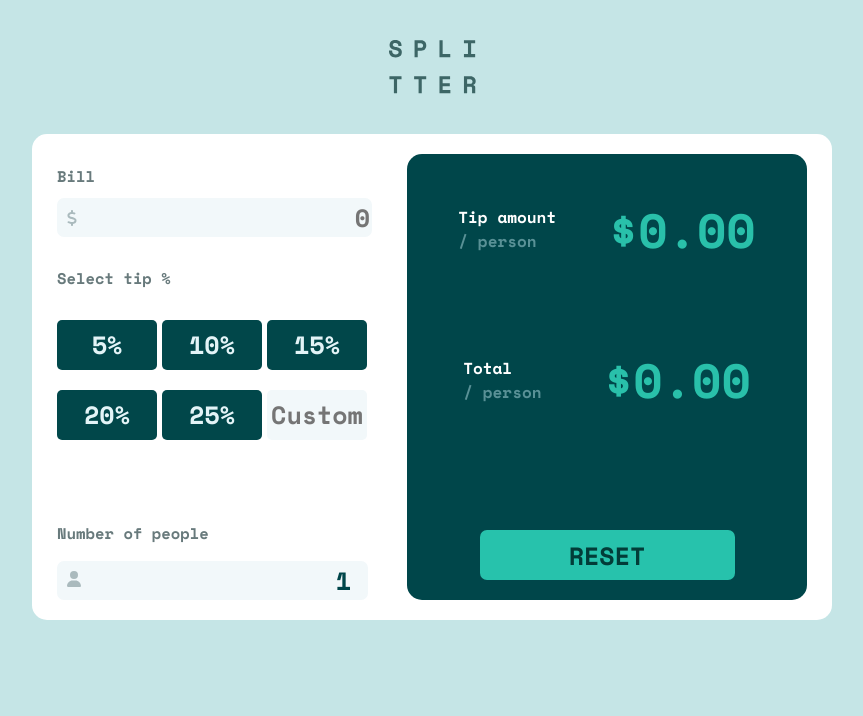
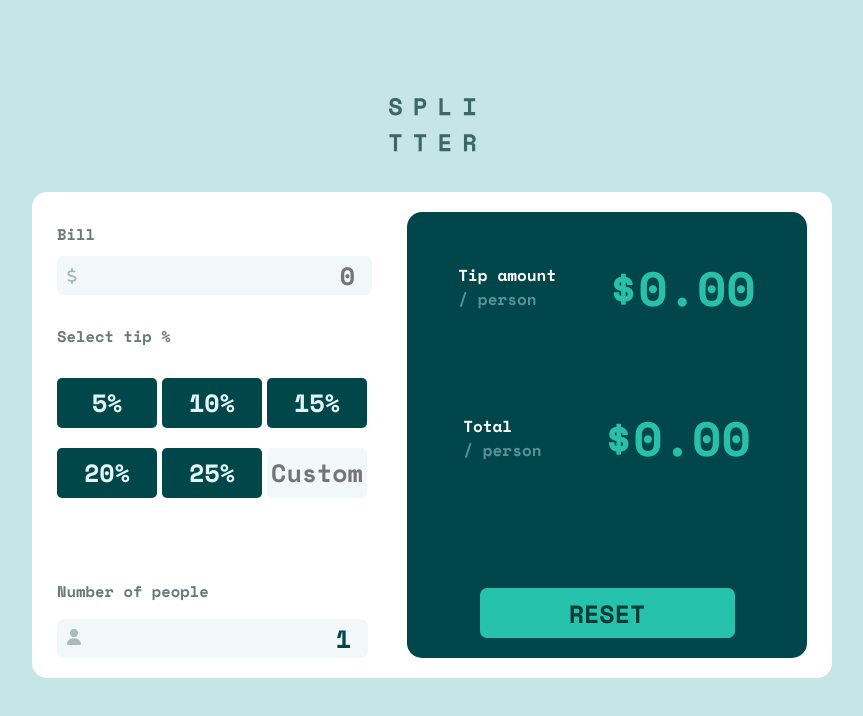
Before and after one commit to carp22/tip-calculator, a React (Vite) app: page / in a window 1280 px wide. Shown: the top 716 px of the page, without its empty margins (208-1071 px from the left). Built offline with nearby package versions, Linux system fonts and the light colour scheme.

Commit message:
PC Screen fixed
Max ranged added to bill input

```diff
--- a/src/App.jsx
+++ b/src/App.jsx
@@ -57,7 +57,7 @@ function App() {
   }
 
   return (
-    <div >
+    <div className='tip-calculator-app'>
       <Header />
       <div className='body-tip'>
         <Tip
--- a/src/components/Tip.jsx
+++ b/src/components/Tip.jsx
@@ -13,8 +13,9 @@ function Tip(props) {
                 <h3 style={{color: "#687a7c"}} className="total-bill_label" >Bill</h3>
                 <FontAwesomeIcon icon={faDollarSign} className="dollar-icon"/>
                 <input
-                    type="text"
+                    type="number"
                     min={1}
+                    max={50000}
                     placeholder="0"
                     name='totalBill' className='total-bill_input'
                     value={parseInt(props.billInformation.totalBill) == 0 ? "" : parseInt(props.billInformation.totalBill)}
--- a/src/index.css
+++ b/src/index.css
@@ -5,9 +5,18 @@
 }
 
 body{
+
     background-color: #c5e5e6;
 }
+.tip-calculator-app{
+    display: flex;
+    flex-direction: column;
+    justify-content: center;
+
+    height: 90vh;
+}
 .tip-header{
+
     display: flex;
     justify-content: center;
     align-items: center;
@@ -183,6 +192,7 @@ body{
 }
 
 .numberPeople-input{
+    width: auto;
     font-size: 25px;
     font-weight: 700;
     text-align: right;
```
